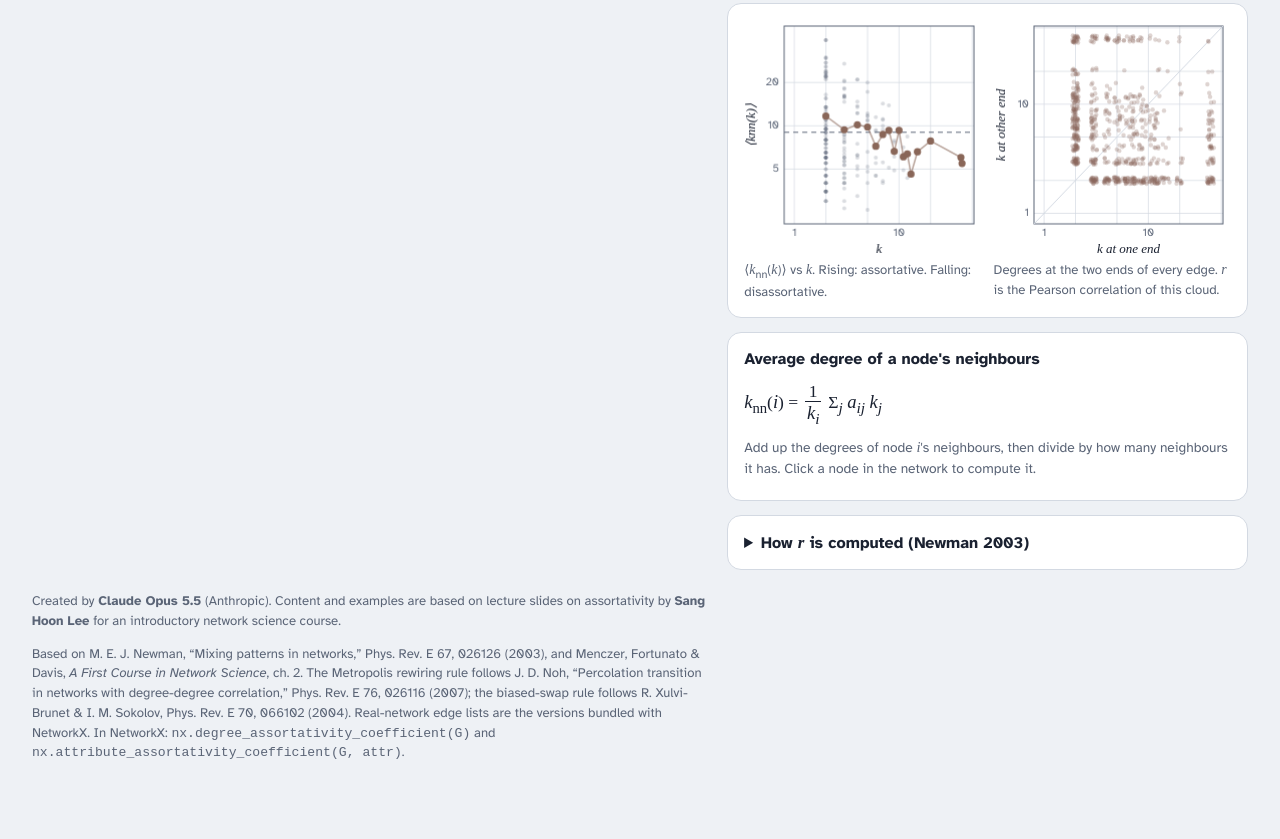
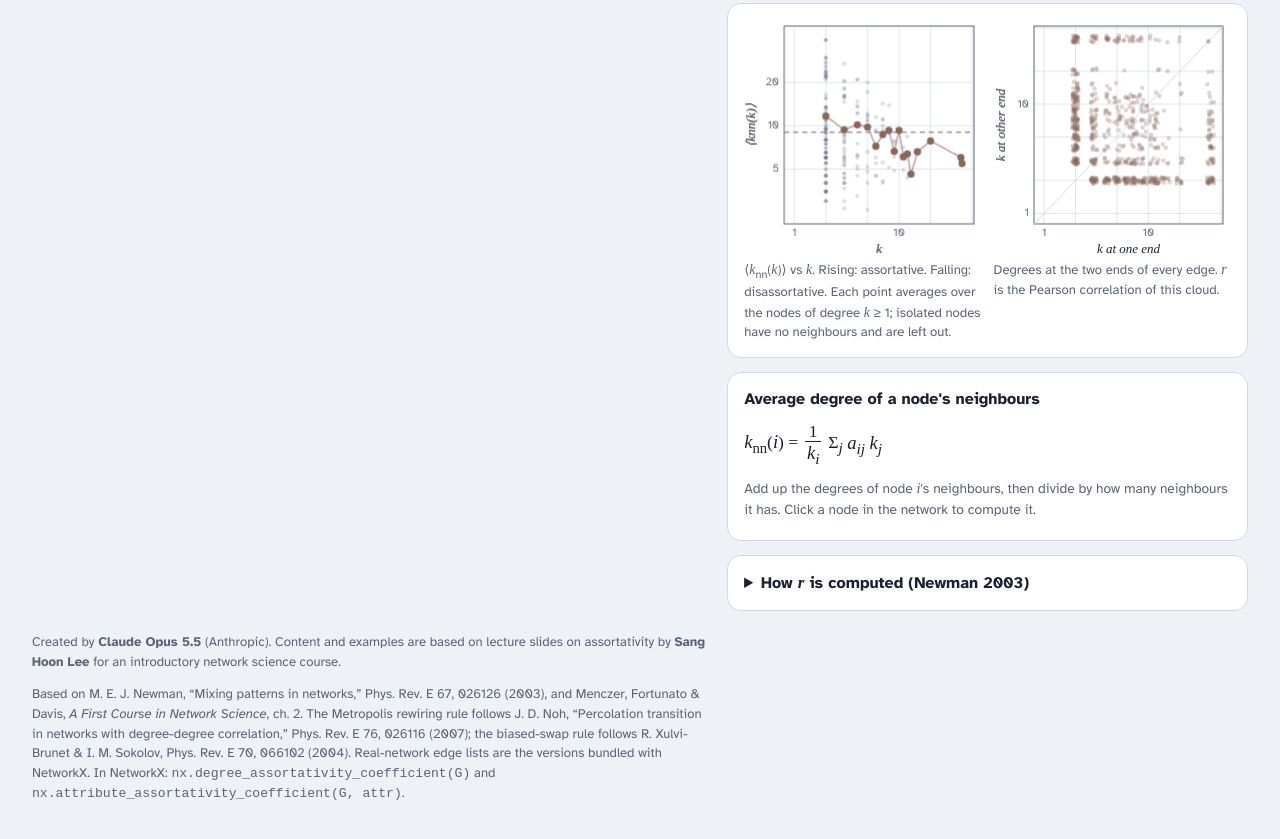
Before and after one commit to lshlj82/network-assortativity, a plain HTML site: page index.html in a window 1280 px wide. Shown: the part 1093-1932 px from the top of the page. Before the commit the page ends 1896 px from the top, so only its background shows below. Drawn offline with Linux system fonts and the light colour scheme; a web font is replaced by a local one.

Commit message:
Fix issues from the 2026-11-03 review

```diff
--- a/index.html
+++ b/index.html
@@ -193,7 +193,7 @@ h1.course-title{margin-top:28px !important}
     <div class="box">
       <div class="plots">
         <figure><canvas id="knnPlot" aria-label="Average neighbour degree versus degree, log-log"></canvas>
-          <figcaption>⟨<var>k</var><sub>nn</sub>(<var>k</var>)⟩ vs <var>k</var>. Rising: assortative. Falling: disassortative.</figcaption></figure>
+          <figcaption>⟨<var>k</var><sub>nn</sub>(<var>k</var>)⟩ vs <var>k</var>. Rising: assortative. Falling: disassortative. Each point averages over the nodes of degree <var>k</var> ≥ 1; isolated nodes have no neighbours and are left out.</figcaption></figure>
         <figure><canvas id="scatPlot" aria-label="Degrees at both ends of every edge"></canvas>
           <figcaption>Degrees at the two ends of every edge. <var>r</var> is the Pearson correlation of this cloud.</figcaption></figure>
       </div>
@@ -488,6 +488,7 @@ function updateDegUI(st){
   $('#statsD').innerHTML=`<span>nodes <b>${D.sim.nodes.length}</b></span><span>edges <b>${st.M}</b></span><span>⟨k⟩ <b>${st.kmean.toFixed(2)}</b></span><span>k<sub>max</sub> <b>${st.kmax}</b></span><span>swaps accepted <b>${D.swaps.toLocaleString()}</b></span><span>MC sweeps <b>${(D.attempts/st.M).toFixed(1)}</b></span>`;
   const ib=$('#inspectBody');
   if(D.sel<0){ib.innerHTML='Add up the degrees of node <var>i</var>\'s neighbours, then divide by how many neighbours it has. Click a node in the network to compute it.';return;}
+  if(!D.deg[D.sel]){ib.innerHTML=`<p>Node ${D.sel} has <var>k<sub>i</sub></var> = 0: no neighbours.</p><div class="nums"><var>k</var><sub>nn</sub>(${D.sel}) is undefined (0/0).</div><p class="small">There is nothing to average, so this node is left out of the ⟨<var>k</var><sub>nn</sub>(<var>k</var>)⟩ plot. Click empty space to deselect.</p>`;return;}
   const i=D.sel,k=D.deg[i],nd=[...D.adj[i]].map(j=>D.deg[j]).sort((a,b)=>b-a),sum=nd.reduce((a,b)=>a+b,0),knn=sum/k;
   const list=nd.length>14?nd.slice(0,14).join(' + ')+' + …':nd.join(' + ');
   const cmp=knn>k*1.15?'Its neighbours are better connected than it is.':knn<k/1.15?'Its neighbours are less connected than it is.':'Its neighbours have about the same degree as it does.';
```
